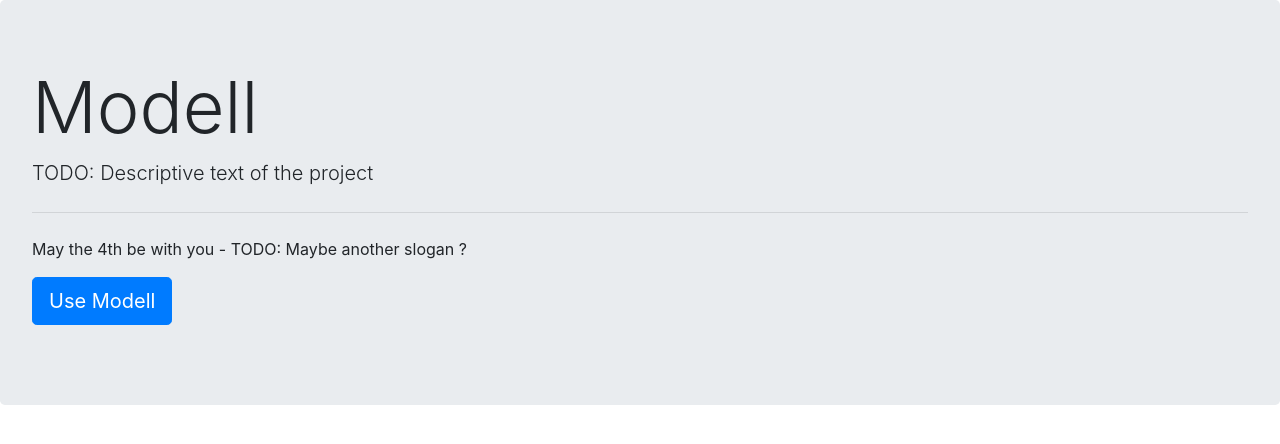
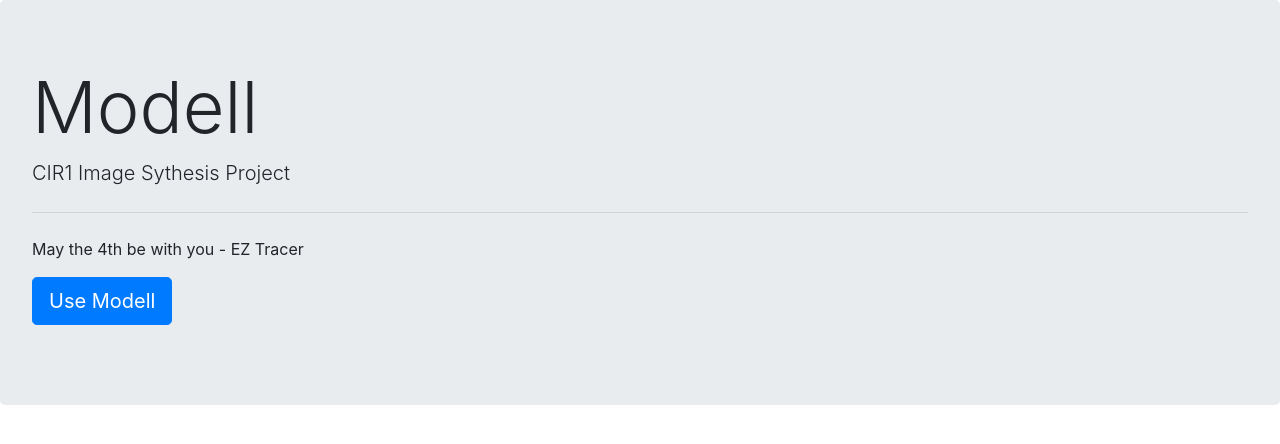
Before and after one commit to cir63ez/modell, a PHP site: page / in a window 1280 px wide. Shown: the top 444 px of the page. Run offline with PHP 8.4, Linux system fonts and the light colour scheme.

Commit message:
Update Slogan

```diff
--- a/server/views/foot.php
+++ b/server/views/foot.php
@@ -3,7 +3,7 @@
     <script src="./assets/js/bootstrap.min.js"></script>
     <?php loadAdditionalJs(); ?>
     <script>
-        document.write('<script src="http://' + (location.host || '${1:localhost}').split(':')[0] + ':${2:35729}/livereload.js?snipver=1"></' + 'script>')
+    //    document.write('<script src="http://' + (location.host || '${1:localhost}').split(':')[0] + ':${2:35729}/livereload.js?snipver=1"></' + 'script>')
     </script>
 </body>
 
--- a/server/views/home.php
+++ b/server/views/home.php
@@ -2,9 +2,9 @@
 
 <div class="jumbotron">
     <h1 class="display-3"><?= APP_NAME ?></h1>
-    <p class="lead">TODO: Descriptive text of the project</p>
+    <p class="lead">CIR1 Image Sythesis Project</p>
     <hr class="my-4">
-    <p>May the 4th be with you - TODO: Maybe another slogan ?</p>
+    <p>May the 4th be with you - EZ Tracer</p>
     <p class="lead">
         <a class="btn btn-primary btn-lg" href="./?app" role="button">Use Modell</a>
     </p>
```
Also changed, not shown: 1 other file.
